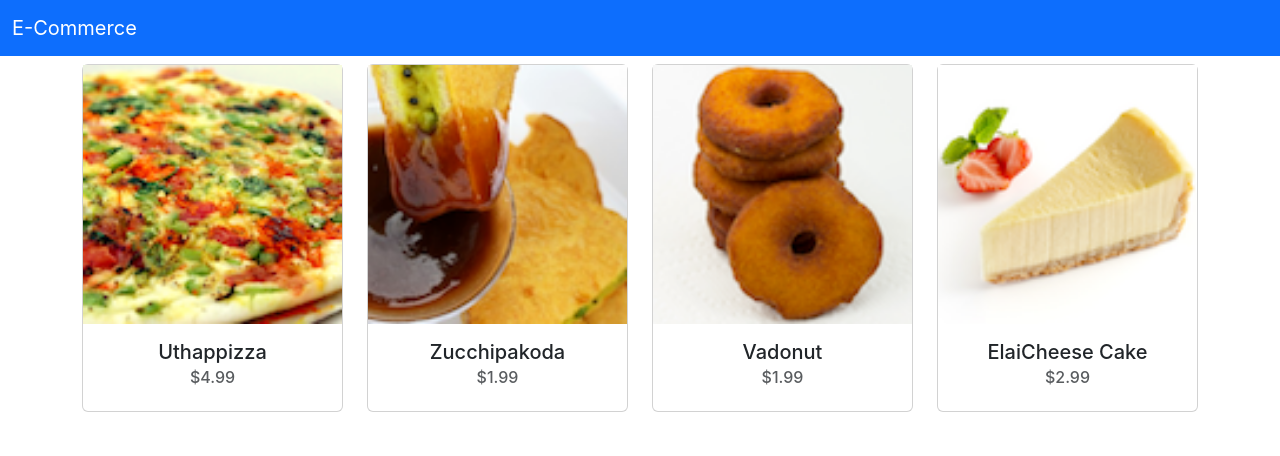
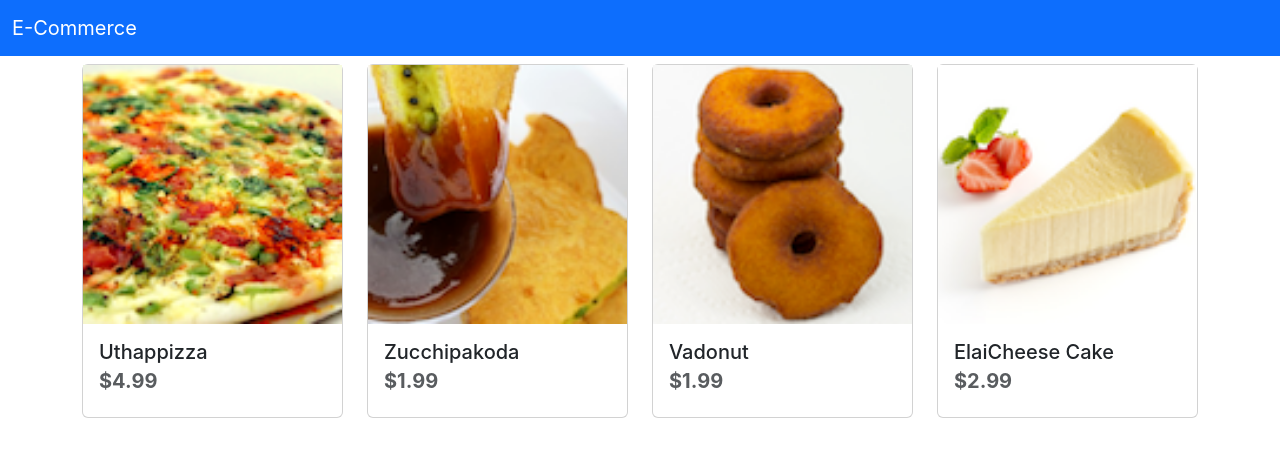
Before and after one commit to Harsh-Upadhyay/project, a React (Create React App) app: page / in a window 1280 px wide. Shown: the top 456 px of the page. Built offline with nearby package versions, Linux system fonts and the light colour scheme.

Commit message:
card_proto_3

```diff
--- a/src/components/ItemComponent.js
+++ b/src/components/ItemComponent.js
@@ -15,20 +15,10 @@ class ItemList extends React.Component {
       return (
         <div key={item.id} className="col-4 col-md-3 mt-2">
           <Card>
-            <img
-              alt={item.name}
-              src={item.image}
-            />
-            <CardBody>
-              <CardTitle tag="h5">
-                {item.name}
-              </CardTitle>
-              <CardSubtitle
-                className="mb-2 text-muted"
-                tag="h6"
-              >
-              ${item.price}
-              </CardSubtitle>
+            <img alt={item.name} src={item.image}/>
+            <CardBody style={{"text-align":"left"}}>
+              <CardTitle><strong className='h5 text-nowrap' >{item.name}</strong></CardTitle>
+              <CardSubtitle className="mb-2 text-muted" tag="h5" ><b>${item.price}</b></CardSubtitle>
             </CardBody>
           </Card>
         </div>
```
